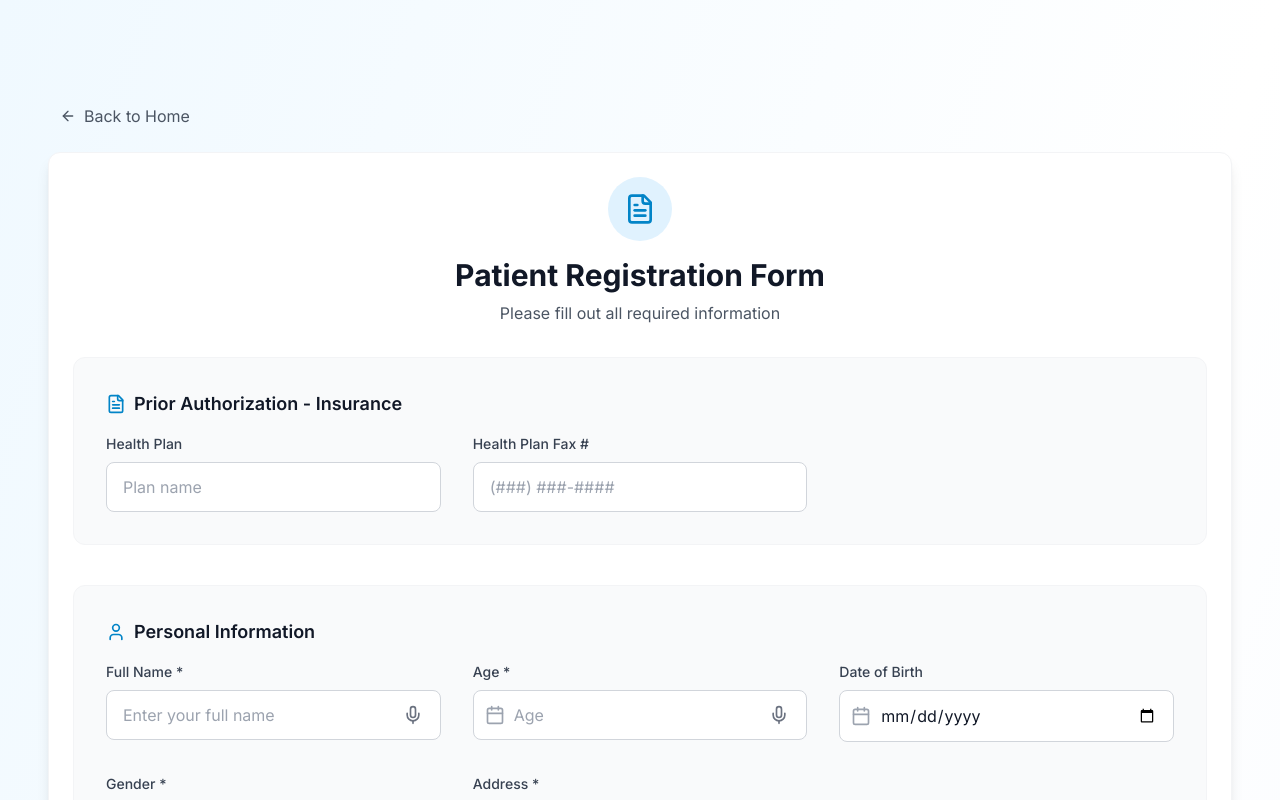
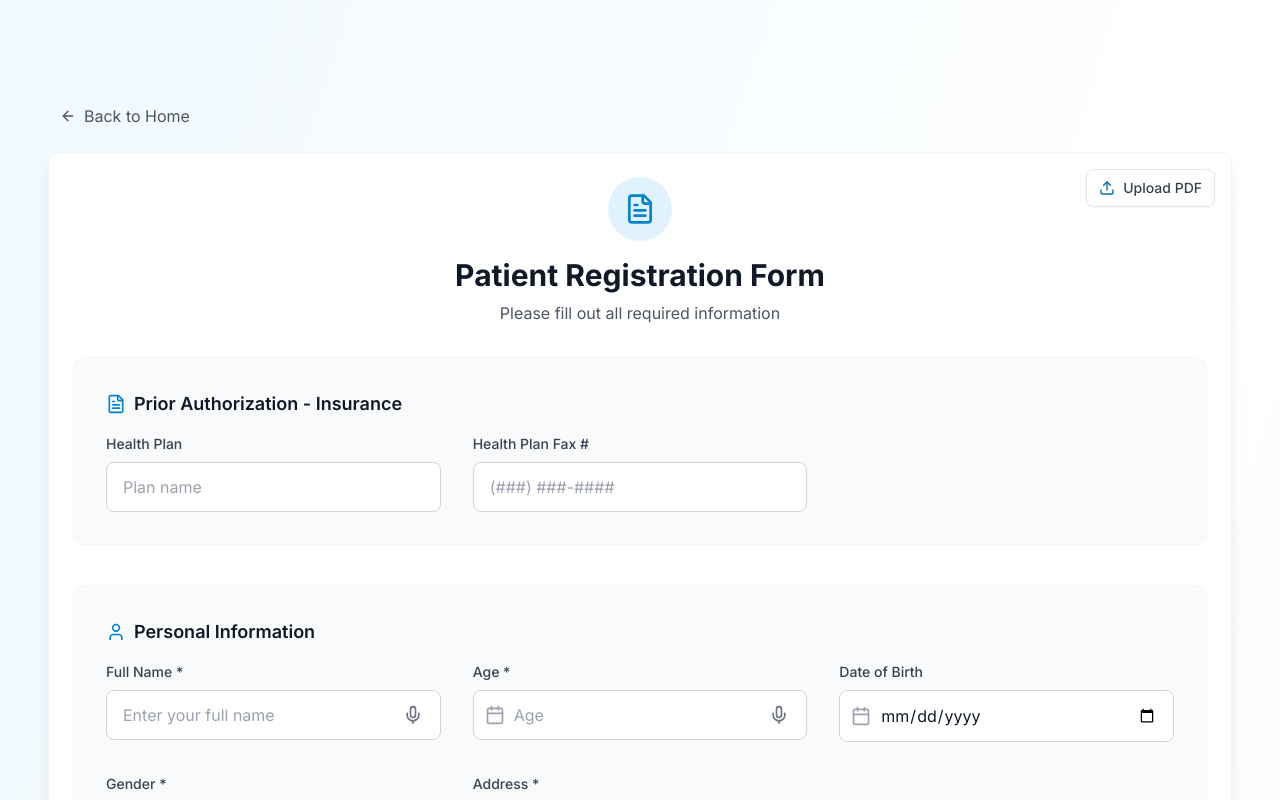
Before and after one commit to Vedant2402/Hospital-FormFiller, a React (Vite) app: page /patient-form in a window 1280 px wide. Shown: the top 800 px of the page. Built offline with nearby package versions, Linux system fonts and the light colour scheme; no server answers.

Commit message:
PDF Button Added

```diff
--- a/src/components/PatientForm.jsx
+++ b/src/components/PatientForm.jsx
@@ -1,9 +1,10 @@
 import React, { useState, useRef } from 'react';
 import { useNavigate } from 'react-router-dom';
 import { collection, addDoc } from 'firebase/firestore';
+import { db } from '../config/firebase';
 import { generatePatientId } from '../utils/patientId';
 import { sendEmailNotification, sendSMSNotification } from '../utils/notifications';
-import { User, Mail, Phone, MapPin, FileText, Calendar, Users, Mic, MicOff } from 'lucide-react';
+import { User, Mail, Phone, MapPin, FileText, Calendar, Users, Mic, MicOff, Upload, X } from 'lucide-react';
 
 const PatientForm = () => {
   const [formData, setFormData] = useState({
@@ -59,6 +60,11 @@ const PatientForm = () => {
   // Voice input state
   const recognitionRef = useRef(null);
   const [listeningField, setListeningField] = useState(null);
+
+  // PDF upload (UI only)
+  const pdfInputRef = useRef(null);
+  const [pdfName, setPdfName] = useState('');
+  const [pdfError, setPdfError] = useState('');
 
   const speak = (text) => {
     try {
@@ -170,6 +176,39 @@ const PatientForm = () => {
       if (recognitionRef.current) recognitionRef.current.stop();
     } catch { /* no-op */ }
     setListeningField(null);
+  };
+
+  // ===== PDF Upload (UI only) =====
+  const openPdfPicker = () => {
+    setPdfError('');
+    pdfInputRef.current?.click();
+  };
+
+  const onPdfSelected = (e) => {
+    setPdfError('');
+    const file = e.target.files?.[0];
+    if (!file) return;
+    if (file.type !== 'application/pdf') {
+      setPdfError('Please upload a PDF file (.pdf).');
+      setPdfName('');
+      return;
+    }
+    const maxBytes = 25 * 1024 * 1024; // 25 MB limit for UI
+    if (file.size > maxBytes) {
+      setPdfError('File is too large. Please select a PDF under 25 MB.');
+      setPdfName('');
+      return;
+    }
+    setPdfName(file.name);
+    // Parsing will be added later; UI only for now.
+  };
+
+  const clearPdf = () => {
+    setPdfName('');
+    setPdfError('');
+    if (pdfInputRef.current) {
+      pdfInputRef.current.value = '';
+    }
   };
 
   const handleInputChange = (e) => {
@@ -400,15 +439,50 @@ const PatientForm = () => {
   };
 
   return (
-    <div className="card w-full">
+    <div className="card w-full relative">
+          {/* Hidden file input for PDF selection */}
+          <input ref={pdfInputRef} type="file" accept="application/pdf" className="hidden" onChange={onPdfSelected} />
           {/* Header */}
           <div className="text-center mb-8">
+            {/* Top-right Upload button (UI only) */}
+            <div className="absolute right-4 top-4">
+              <button
+                type="button"
+                onClick={openPdfPicker}
+                className="inline-flex items-center gap-2 rounded-lg border border-gray-200 bg-white px-3 py-2 text-sm font-medium text-gray-700 shadow-sm hover:bg-gray-50 focus:outline-none focus:ring-2 focus:ring-primary-500"
+                title="Upload Prior Authorization PDF"
+                aria-label="Upload Prior Authorization PDF"
+              >
+                <Upload className="h-4 w-4 text-medical-700" />
+                Upload PDF
+              </button>
+            </div>
             <div className="bg-medical-100 w-16 h-16 rounded-full flex items-center justify-center mx-auto mb-4">
               <FileText className="h-8 w-8 text-medical-600" />
             </div>
             <h2 className="text-3xl font-bold text-gray-900">Patient Registration Form</h2>
             <p className="text-gray-600 mt-2">Please fill out all required information</p>
           </div>
+
+          {/* PDF selection status (UI only) */}
+          {pdfName && (
+            <div className="mb-6 rounded-lg border border-green-200 bg-green-50 px-4 py-3 text-sm text-green-800 flex items-center justify-between">
+              <div>
+                <strong className="font-semibold">PDF selected:</strong> {pdfName}
+                <span className="ml-2 text-green-700">(Parsing will be performed later)</span>
+              </div>
+              <button type="button" onClick={clearPdf} className="inline-flex items-center gap-1 text-green-800 hover:text-green-900" aria-label="Clear selected PDF">
+                <X className="h-4 w-4" />
+                Clear
+              </button>
+            </div>
+          )}
+
+          {pdfError && (
+            <div className="mb-6 rounded-lg border border-red-200 bg-red-50 px-4 py-3 text-sm text-red-700">
+              {pdfError}
+            </div>
+          )}
 
           {/* Submit Error */}
           {errors.submit && (
```
